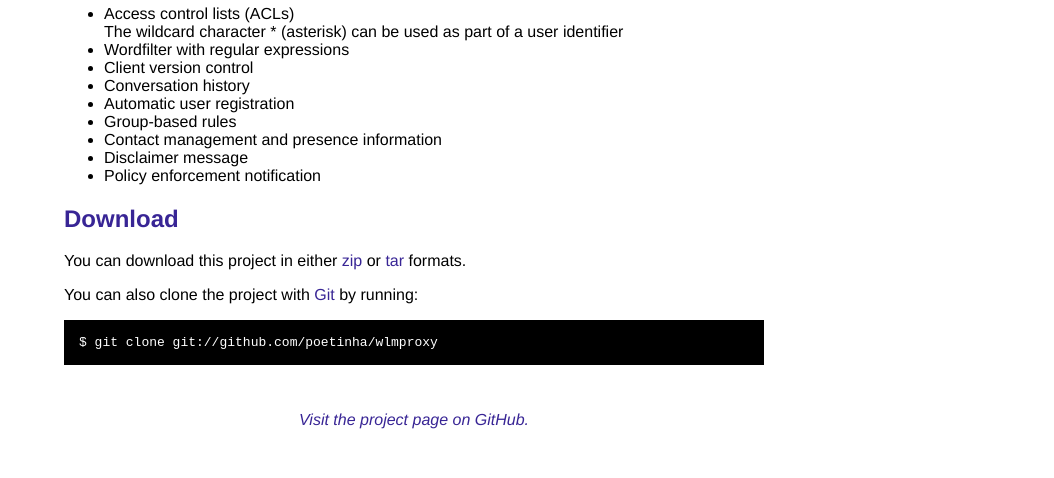
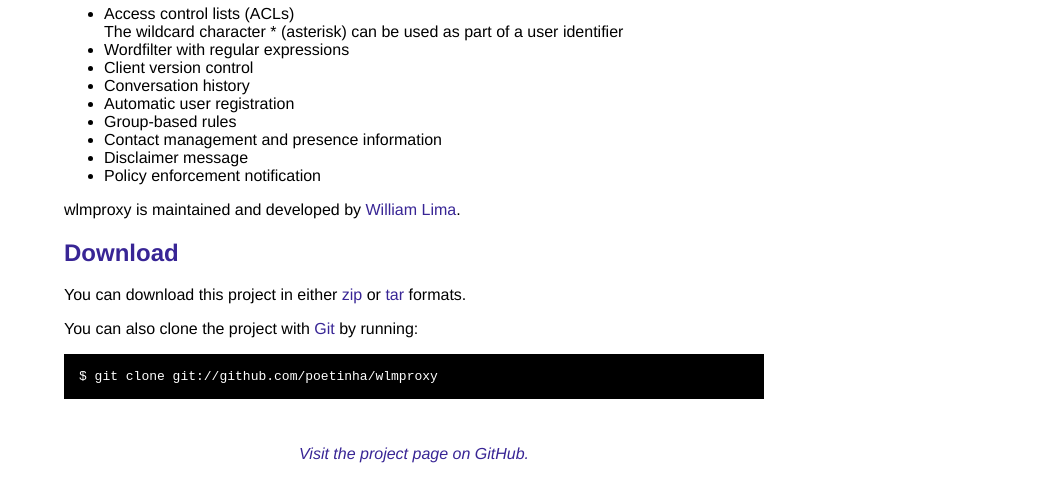
Before and after one commit to fabiodepin/wlmproxy, a plain HTML site: page index.html in a window 1280 px wide. Shown: the part 322-800 px from the top of the page, without its empty margins (226-1280 px from the left). Drawn offline with Linux system fonts and the light colour scheme.

Commit message:
Add maintainer info

```diff
--- a/index.html
+++ b/index.html
@@ -70,6 +70,9 @@ The wildcard character * (asterisk) can be used as part of a user identifier</li
 <li>Policy enforcement notification</li>
 </ul>
     </p>
+    <p>
+      wlmproxy is maintained and developed by <a href="http://primate.com.br/">William Lima</a>.
+    </p>
 
     <h2>Download</h2>
     <p>
```
